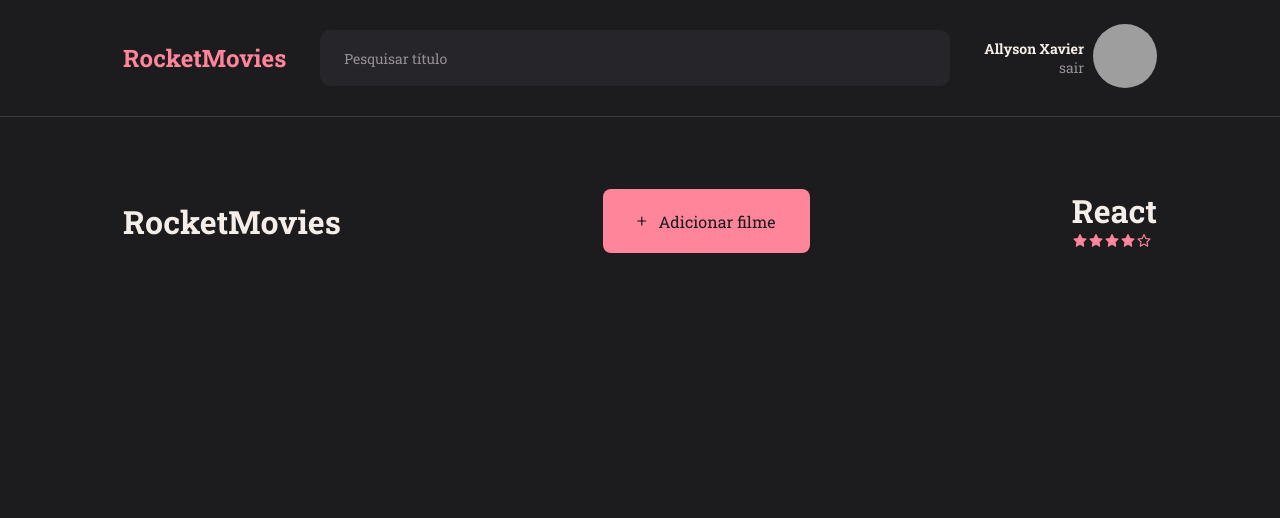
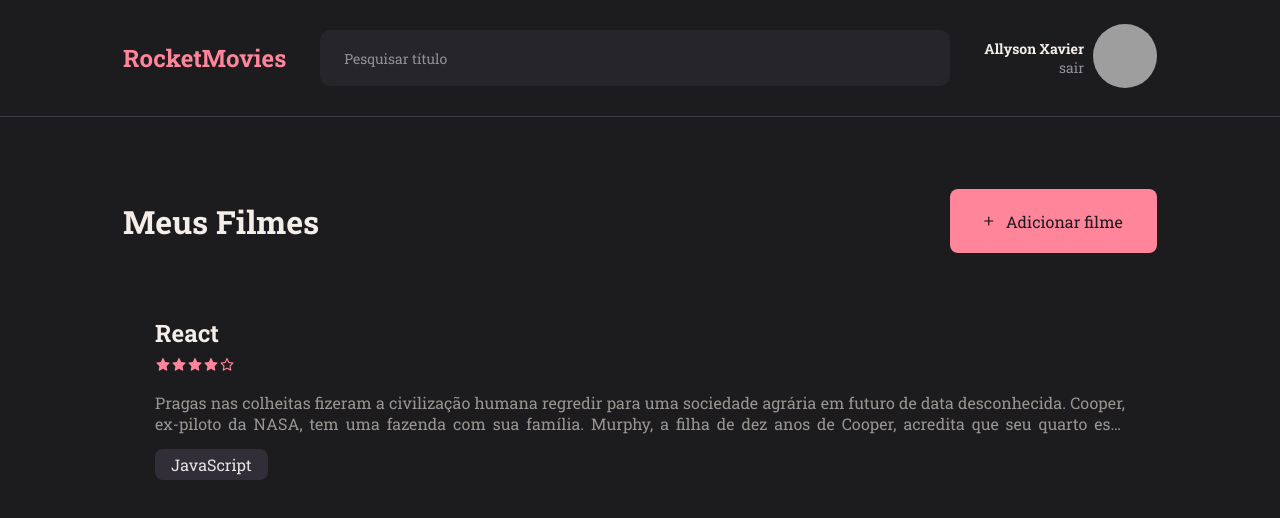
Before and after one commit to allysonxavier/RocketMovies, a React (Vite) app: page / in a window 1280 px wide. Shown: the top 518 px of the page. Built offline with nearby package versions, Linux system fonts and the light colour scheme; grey boxes are pictures that could not be loaded.

Commit message:
tags update

```diff
--- a/src/components/Note/index.jsx
+++ b/src/components/Note/index.jsx
@@ -1,11 +1,16 @@
 import { Container } from "./styles";
 import { Score } from "../Score";
+import { Tag } from "../../components/Tag";
 
-export function Note({ data, score, ...rest }) {
+export function Note({ data, tags, ...rest }) {
   return (
     <Container {...rest}>
       <h1>{data.title}</h1>
-      <Score score={score} />
+      <Score score={data.score} />
+      <p>{data.content}</p>
+      <ul>
+        <Tag tags={tags}></Tag>
+      </ul>
     </Container>
   );
 }
--- a/src/components/Note/styles.js
+++ b/src/components/Note/styles.js
@@ -1,3 +1,35 @@
 import styled from "styled-components";
 
-export const Container = styled.div``;
+export const Container = styled.div`
+  display: flex;
+  flex-direction: column;
+  width: 100%;
+  padding: 32px;
+
+  h1 {
+    font-size: 24px;
+    margin-top: 32px;
+  }
+  svg {
+    margin-top: 8px;
+  }
+  p {
+    font-size: 16px;
+    color: ${({ theme }) => theme.COLORS.font_p};
+    margin-top: 15px;
+    text-align: justify;
+    overflow: hidden;
+    text-overflow: ellipsis;
+    display: -webkit-box;
+    -webkit-line-clamp: 2;
+    line-clamp: 2;
+    -webkit-box-orient: vertical;
+    width: 100%;
+  }
+  ul {
+    width: 100%;
+    display: flex;
+    gap: 8px;
+    margin-top: 15px;
+  }
+`;
--- a/src/components/Score/index.jsx
+++ b/src/components/Score/index.jsx
@@ -16,7 +16,7 @@ export function Score({ score }) {
         name={i + 1}
         onClick={onClick}
       >
-        {i < score ? <AiFillStar /> : <AiOutlineStar />}
+        {i < Number(score) ? <AiFillStar /> : <AiOutlineStar />}
       </span>
     );
   });
--- /dev/null
+++ b/src/components/Tag/index.jsx
@@ -0,0 +1,9 @@
+import { Container } from "./styles";
+
+export function Tag({ tags, ...rest }) {
+  return (
+    <Container {...rest}>
+      <span>{tags}</span>
+    </Container>
+  );
+}
--- /dev/null
+++ b/src/components/Tag/styles.js
@@ -0,0 +1,16 @@
+import styled from "styled-components";
+export const Container = styled.li`
+  display: flex;
+  align-items: center;
+  justify-content: center;
+  text-decoration: none;
+  background-color: ${({ theme }) => theme.COLORS.gray400};
+  border-radius: 8px;
+
+  > span {
+    text-align: center;
+    font-size: 16px;
+    color: ${({ theme }) => theme.COLORS.gray};
+    padding: 5px 16px;
+  }
+`;
--- a/src/pages/Home/index.jsx
+++ b/src/pages/Home/index.jsx
@@ -1,16 +1,18 @@
 import { Header } from "../../components/Header";
-import { Container } from "./styles";
+import { Score } from "../../components/Score";
+import { Container, PageTitle } from "./styles";
 import { Input } from "../../components/Input";
 import { Button } from "../../components/Button";
 import { FiPlus } from "react-icons/fi";
 import { Note } from "../../components/Note";
 
-export function Home() {
+export function Home(score) {
   return (
     <Container>
       <Header></Header>
       <main>
-        <h1>RocketMovies</h1>
+        <PageTitle>
+          <h1>Meus Filmes</h1>
           <a>
             <FiPlus />
             {/* Acima depois inserir <Link> */}
@@ -20,7 +22,18 @@ export function Home() {
               className={"button-add"}
             ></Button>
           </a>
-        <Note data={{ title: "React" }} score={4} />
+        </PageTitle>
+        <section>
+          <Note
+            tags={"JavaScript"}
+            data={{
+              title: "React",
+              score: "4",
+              content: `Pragas nas colheitas fizeram a civilização humana regredir para uma sociedade agrária em futuro de data desconhecida. Cooper, ex-piloto da NASA, tem uma fazenda com sua família. Murphy, a filha de dez anos de Cooper, acredita que seu quarto está assombrado por um fantasma que tenta se comunicar com ela. Pai e filha descobrem que o "fantasma" é uma inteligência desconhecida que está enviando mensagens codificadas através de radiação gravitacional, deixando coordenadas em binário que os levam até uma instalação secreta da NASA liderada pelo professor John Brand. O cientista revela que um buraco de minhoca foi aberto perto de Saturno e que ele leva a planetas que podem oferecer condições de sobrevivência para a espécie humana. As "missões Lázaro" enviadas anos antes identificaram três planetas potencialmente habitáveis orbitando o buraco negro Gargântua: Miller, Edmunds e Mann – nomeados em homenagem aos astronautas que os pesquisaram. Brand recruta Cooper para pilotar a nave espacial Endurance e recuperar os dados dos astronautas; se um dos planetas se mostrar habitável, a humanidade irá seguir para ele na instalação da NASA, que é na realidade uma enorme estação espacial. A partida de Cooper devasta Murphy.`,
+            }}
+          />
+          <footer></footer>
+        </section>
       </main>
     </Container>
   );
--- a/src/pages/Home/styles.js
+++ b/src/pages/Home/styles.js
@@ -3,10 +3,12 @@ export const Container = styled.div`
   width: 100%;
   height: 100vh;
   background-color: ${({ theme }) => theme.COLORS.background800};
-
+  display: flex;
+  flex-direction: column;
   > main {
     padding: 24px 123px;
-
+    display: flex;
+    flex-direction: column;
     max-width: 1366px;
 
     margin: 48px auto;
@@ -14,11 +16,9 @@ export const Container = styled.div`
     grid-area: content;
     overflow-y: auto;
     display: flex;
-    align-items: center;
     justify-content: space-between;
     h1 {
       color: ${({ theme }) => theme.COLORS.white};
-      font-size: 32px;
     }
     a {
       display: flex;
@@ -49,3 +49,10 @@ export const Container = styled.div`
     }
   }
 `;
+
+export const PageTitle = styled.div`
+  display: flex;
+  align-items: center;
+  justify-content: space-between;
+  width: 100%;
+`;
```
Lines whose indentation alone changed are shown as unchanged.
